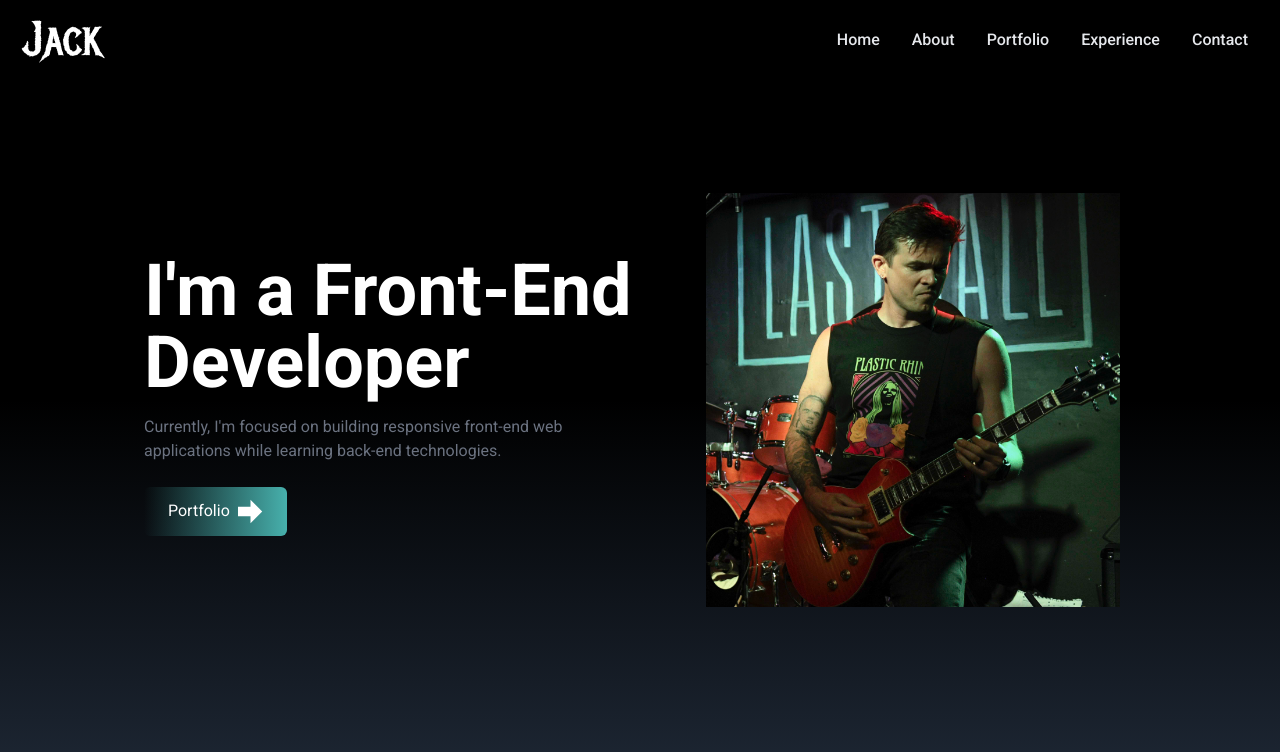
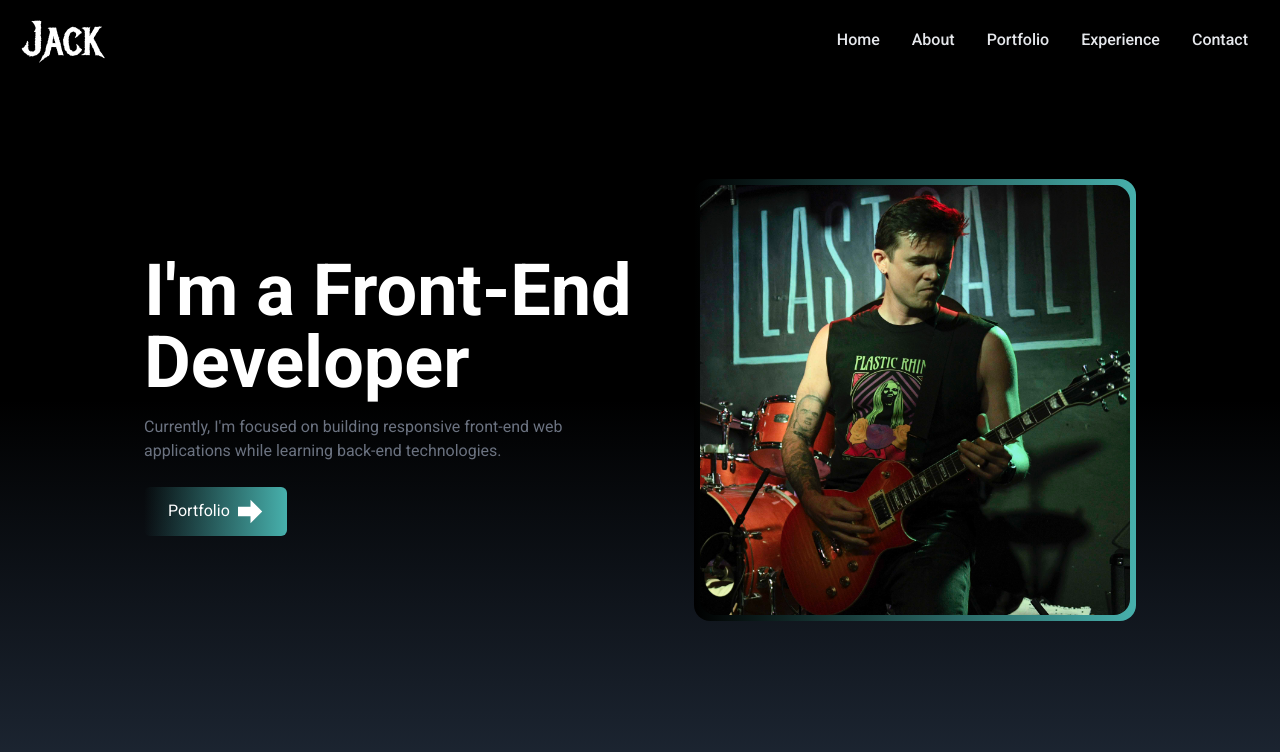
Before and after one commit to jackrobert0220/portfolio-react-tailwind, a React (Create React App) app: page / in a window 1280 px wide. Shown: the top 752 px of the page. Built offline with nearby package versions, Linux system fonts and the light colour scheme.

Commit message:
added gradient to hero img

```diff
--- a/src/components/Home.jsx
+++ b/src/components/Home.jsx
@@ -10,7 +10,9 @@ const Home = () => {
     >
       <div className="max-w-screen-lg mx-auto flex flex-col items-center justify-center h-full px-4 md:flex-row">
         <div className="flex flex-col justify-center md:h-2/3">
-          <h2 className="text-4xl sm:text-7xl font-bold text-white">I'm a Front-End Developer</h2>
+          <h2 className="text-4xl sm:text-7xl font-bold text-white">
+            I'm a Front-End Developer
+          </h2>
           <p className="text-gray-500 py-4 max-w-md">
             Currently, I'm focused on building responsive front-end web
             applications while learning back-end technologies.
@@ -25,8 +27,14 @@ const Home = () => {
             </button>
           </div>
         </div>
-        <div className="rounded-2xl mx-auto w-2/3 md:w-[10] mt-4 sm:mt-0 p-4">
-          <img src={HeroImage} alt="Jack Glazer playing the guitar at a live event"/>
+        <div className="rounded-2xl mx-auto w-2/3 md:w-[10] mt-4 sm:mt-0 bg-gradient-to-l p-[6px] from-[#47B0AC]  to-black">
+          <div className="">
+            <img
+              src={HeroImage}
+              alt="Jack Glazer playing the guitar at a live event"
+              className="rounded-2xl"
+            />
+          </div>
         </div>
       </div>
     </div>
```
